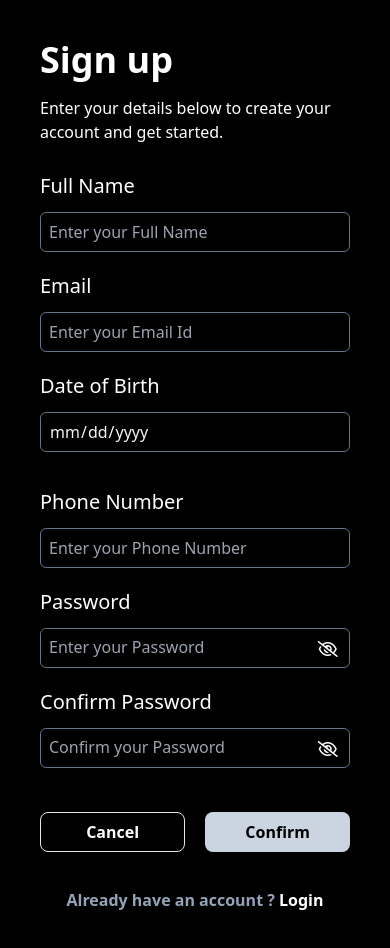
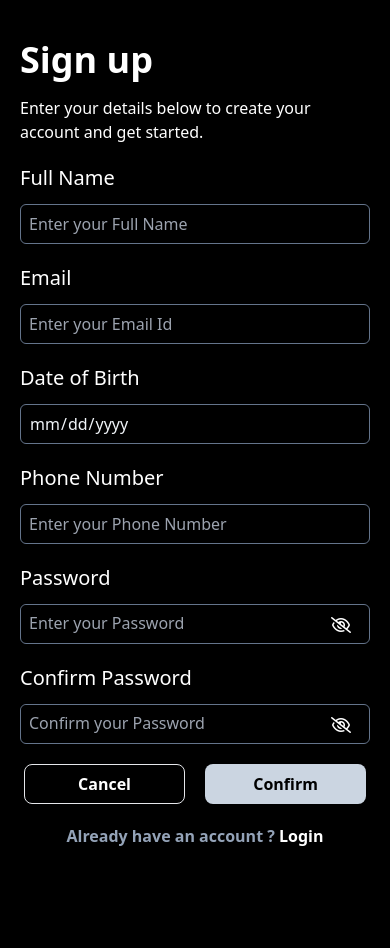
Before and after one commit to Ankit-Deep/Form-Validation, a website: page docs/index.html in a window 390 px wide. After the commit the page ends 888 px from the top, so only its background shows below. Drawn offline with Linux system fonts and the light colour scheme.

Commit message:
Updated files

```diff
--- a/docs/index.html
+++ b/docs/index.html
@@ -9,14 +9,15 @@
 </head>
 <body class="bg-black text-white">
     <section class="sm:border sm:w-9/12 sm:h-5/6 m-auto sm:my-10 my-5 rounded-xl">
-        <div class="px-10 py-5">
+        <div class="sm:px-10 px-5 py-5">
             <h1 class="text-4xl font-bold">Sign up</h1>
             <h2 class="mt-4 text-base">Enter your details below to create your account and get started.</h2>
         </div>
         <form action="" class="">
-            <div id="input-container" class=" px-10 flex flex-col sm:flex-row sm:justify-around ">
+            <!-- All inputs -->
+            <div id="input-container" class=" sm:px-10 px-5 flex flex-col sm:flex-row sm:justify-around ">
                 <!-- Full name, email, DOB section -->
-                <div id="left-top" class=" py-2 sm:w-6/12  ">
+                <div id="left-top" class=" sm:py-2 sm:w-6/12  ">
                     <div class="">
                         <label for="fullName" class="text-xl">Full Name</label><br>
                         <input type="text" name="fullName" id="fullName" placeholder="Enter your Full Name" class="p-2 text-slate-100 sm:w-11/12 w-full bg-black border border-slate-500 rounded-md h-10 my-3">
@@ -38,7 +39,7 @@
                 </div>
 
                 <!-- Phone number, password, confirm password section -->
-                <div id="right-bottom" class=" py-2 sm:w-6/12 ">
+                <div id="right-bottom" class=" sm:py-2 sm:w-6/12 ">
                     <div>
                         <label for="phoneNumber" class="text-xl">Phone Number</label><br>
                         <input type="tel" id="phoneNumber" placeholder="Enter your Phone Number" class="p-2 text-slate-100 sm:w-11/12 w-full bg-black border border-slate-500 rounded-md h-10 my-3" >
@@ -67,10 +68,11 @@
                     </div>
                 </div>
             </div>
+            <!-- All inputs ends -->
 
-            <div id="buttons" class=" sm:w-full m-auto h-full flex py-4 gap-5 px-10 sm:gap-12">
-                <button id="cancel" type="reset" class=" sm:w-[45%] w-4/6  py-1  bg-black border font-semibold h-10 text-white rounded-lg ">Cancel</button>
-                <button id="submit" type="submit" class=" sm:w-[45%] w-4/6  py-1  bg-slate-300 font-semibold h-10 text-black rounded-lg hover:bg-white">Confirm</button>
+            <div id="buttons" class=" w-full flex justify-around sm:gap-16 gap-5 sm:px-12 px-6">
+                <button id="cancel" type="reset" class="float-left w-6/12  py-1  bg-black border font-semibold h-10 text-white rounded-lg ">Cancel</button>
+                <button id="submit" type="submit" class="float-right w-6/12 py-1  bg-slate-300 font-semibold h-10 text-black rounded-lg hover:bg-white sm:mr-11">Confirm</button>
             </div>
 
             <p class="text-center p-5 text-slate-400 font-semibold">Already have an account ? <a href="" class="text-white">Login</a></p>
```
Also changed, not shown: docs/output.css.
